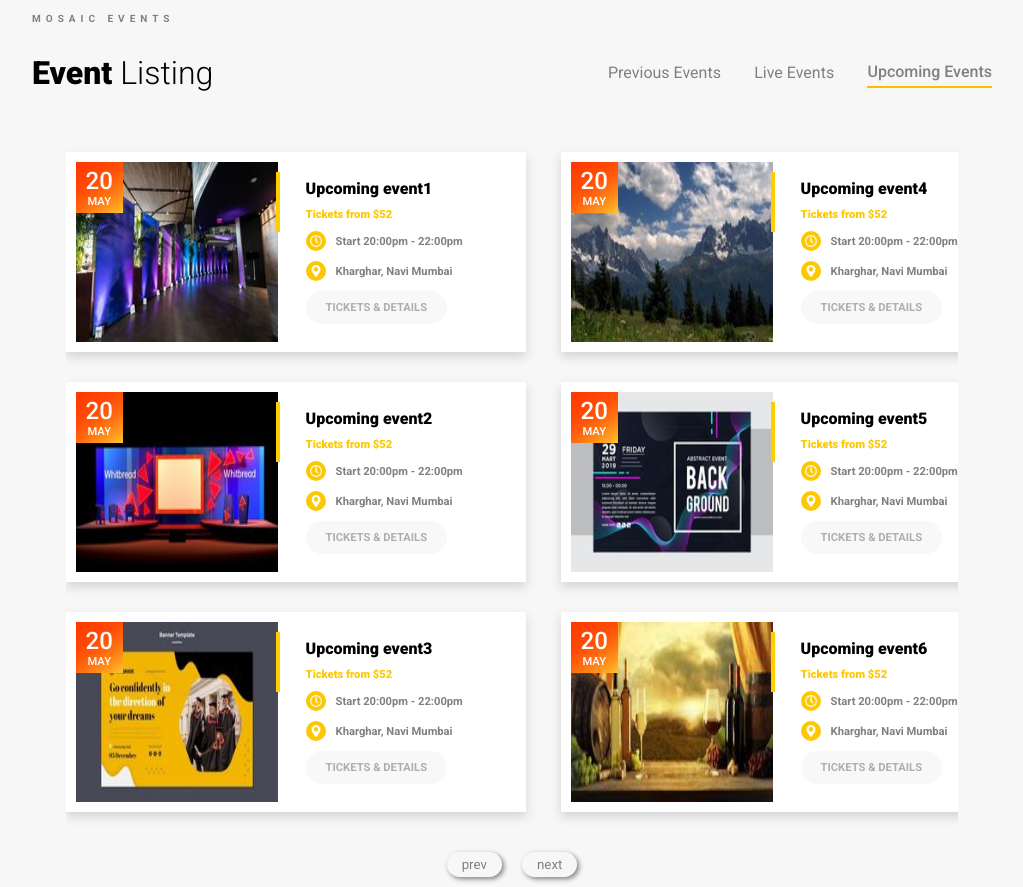
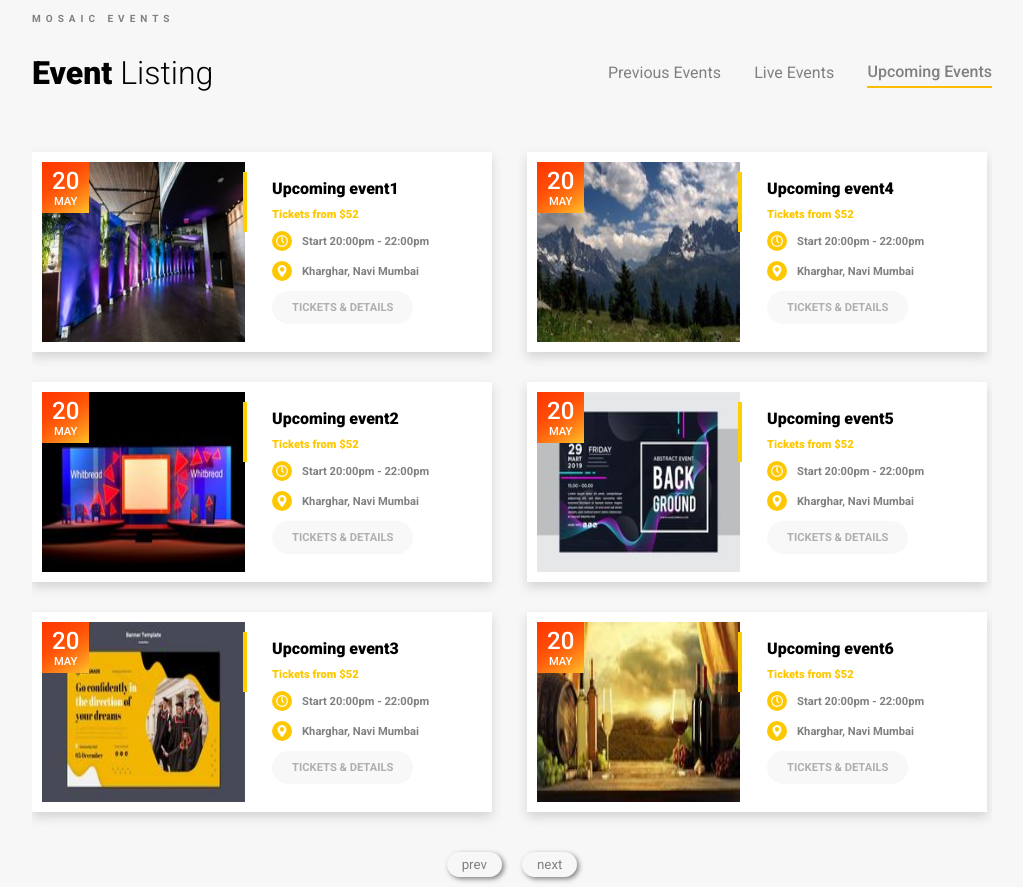
Before and after one commit to OmkarGarate/mosaic, a React (Create React App) app: page /upEvents in a window 1280 px wide. Shown: the part 660-1547 px from the top of the page, without its empty margins (128-1151 px from the left). Built offline with nearby package versions, Linux system fonts and the light colour scheme.

Commit message:
changed width of event window

```diff
--- a/src/Components/LiveEvents.js
+++ b/src/Components/LiveEvents.js
@@ -123,7 +123,6 @@ function LiveEvents() {
             </div>
           ))}
 
-
         </div>
       </div>
       <div className="ELbtns">
--- a/src/css/home.css
+++ b/src/css/home.css
@@ -184,7 +184,7 @@
     translate: -25px -30px;
 }
 
-.sltad{
+.siDesc .sltad{
     padding: 10px 20px;
     font-size: 0.7rem;
     font-weight: bold;
@@ -276,7 +276,7 @@
 .elWindow{
     overflow: hidden;
     /* border: 1px solid black; */
-    width: 93%;
+    width: 970px;
     margin: auto;
 }
 
```
